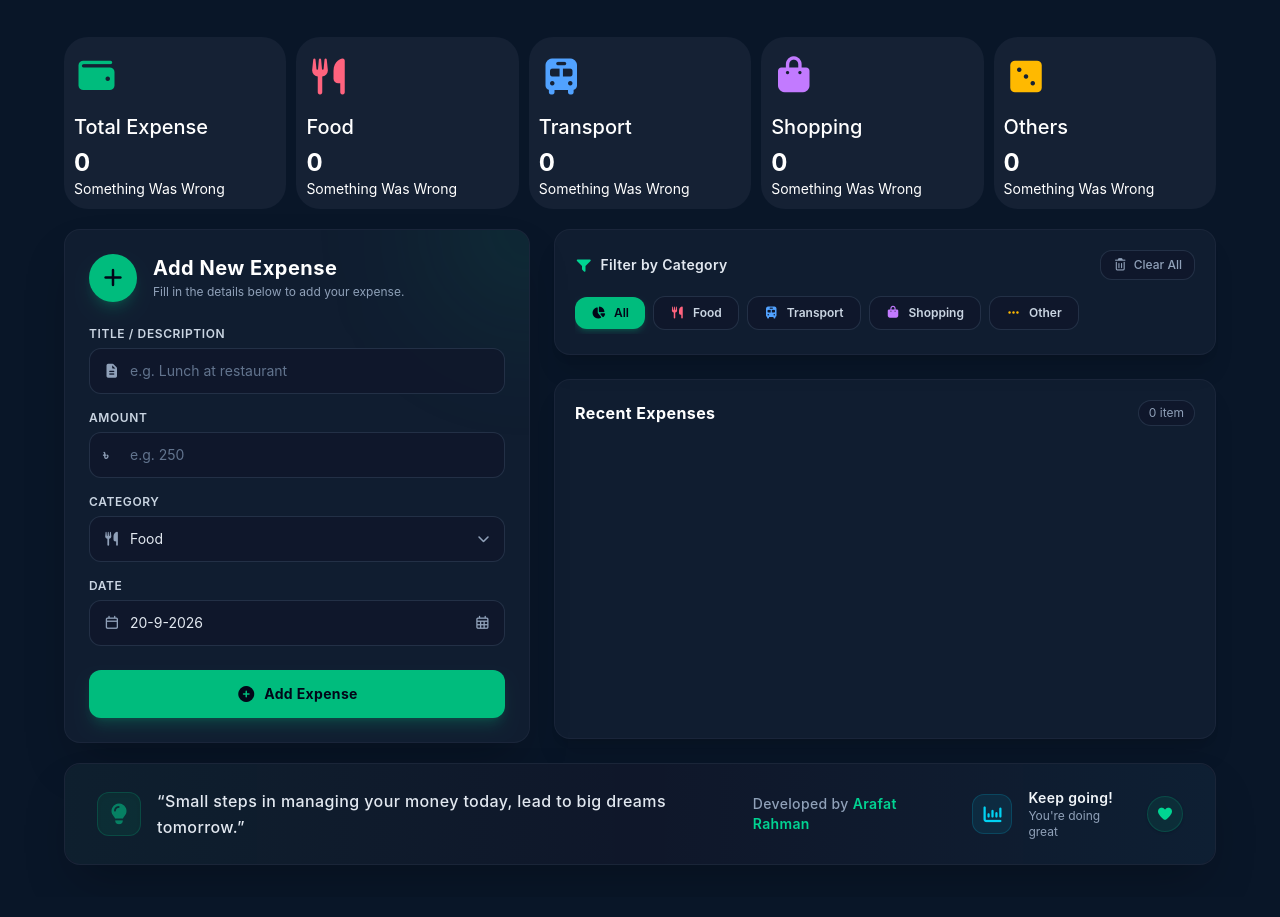
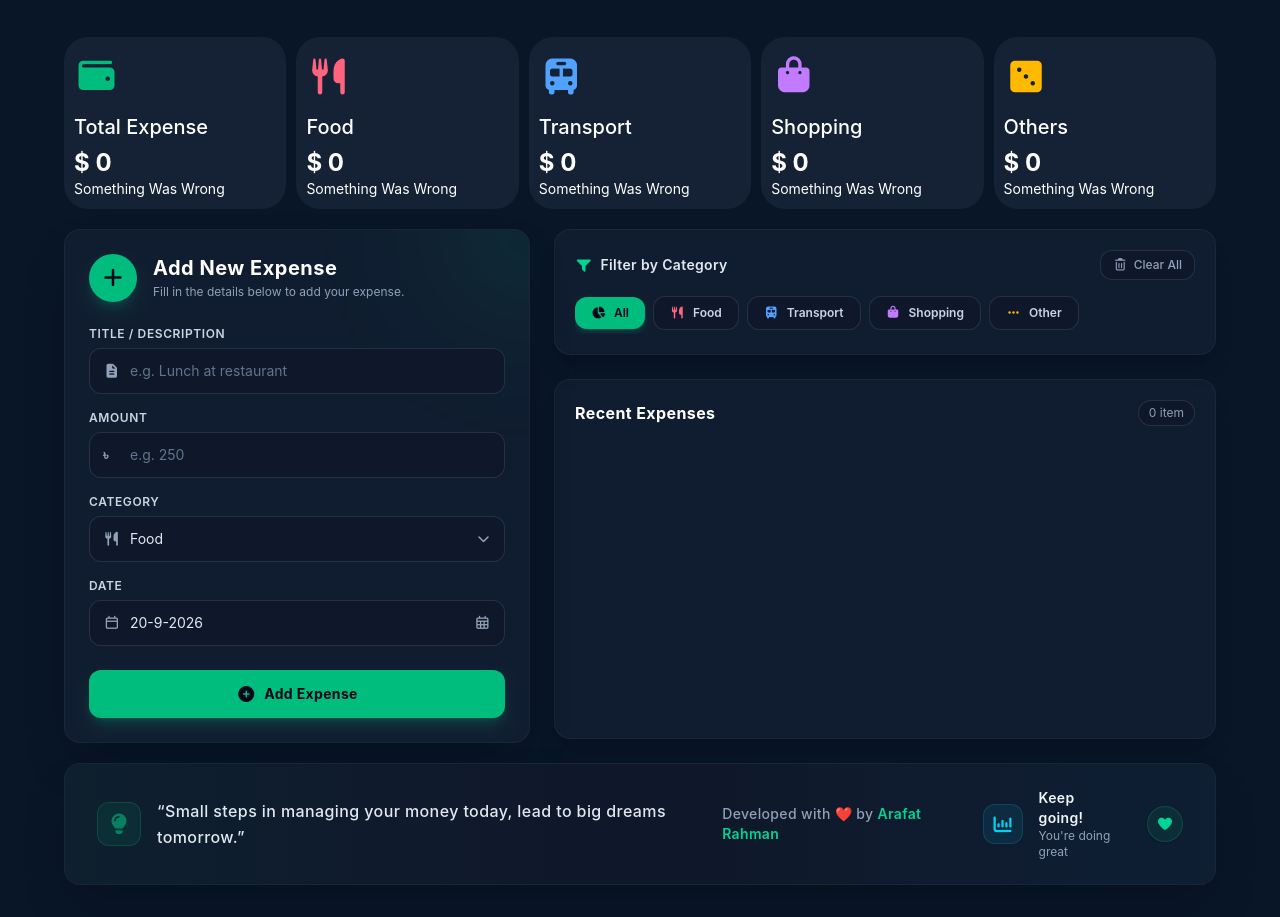
Before and after one commit to arafat-rahman786/expense-tracker, a website: page index.html in a window 1280 px wide. Shown: the part 71-988 px from the top of the page. Drawn offline with Linux system fonts and the light colour scheme; a small style sheet from the web is missing.

Commit message:
update-6

```diff
--- a/index.html
+++ b/index.html
@@ -250,7 +250,7 @@
             <div
                 class="flex items-center gap-2 relative z-10 w-full md:w-auto justify-center border-t md:border-t-0 border-slate-800/80 pt-4 md:pt-0">
                 <p class="text-slate-400 text-xs md:text-sm font-medium tracking-wide">
-                    Developed by <span class="text-emerald-400 font-semibold">Arafat Rahman</span>
+                    Developed with ❤️ by <span class="text-emerald-400 font-semibold">Arafat Rahman</span>
                 </p>
             </div>
             <div
--- a/src/js/script.js
+++ b/src/js/script.js
@@ -101,7 +101,7 @@ function totalExpenseresult() {
   let total = tasklist.reduce((sum, task) => {
     return sum + Number(task.amount);
   }, 0);
-  totalExpense.innerText = total;
+  totalExpense.innerText = `$ ${total}`;
 }
 
 totalExpenseresult();
@@ -144,7 +144,7 @@ function foodExpenseResult() {
   let total = update.reduce((sum, task) => {
     return sum + Number(task.amount);
   }, 0);
-  foodExpense.innerText = total;
+  foodExpense.innerText = `$ ${total}`;
 }
 foodExpenseResult();
 
@@ -157,7 +157,7 @@ function transportExpenseResult() {
   let total = update.reduce((sum, task) => {
     return sum + Number(task.amount);
   }, 0);
-  transportExpense.innerText = total;
+  transportExpense.innerText = `$ ${total}`;
 }
 
 transportExpenseResult();
@@ -171,7 +171,7 @@ function ShoppingExpenseResult() {
   let total = update.reduce((sum, task) => {
     return sum + Number(task.amount);
   }, 0);
-  shoppingExpense.innerText = total;
+  shoppingExpense.innerText = `$ ${total}`;
 }
 
 ShoppingExpenseResult();
@@ -185,7 +185,7 @@ function OtherExpenseResult() {
   let total = update.reduce((sum, task) => {
     return sum + Number(task.amount);
   }, 0);
-  otherExpense.innerText = total;
+  otherExpense.innerText = `$ ${total}`;
 }
 
 OtherExpenseResult();
```
